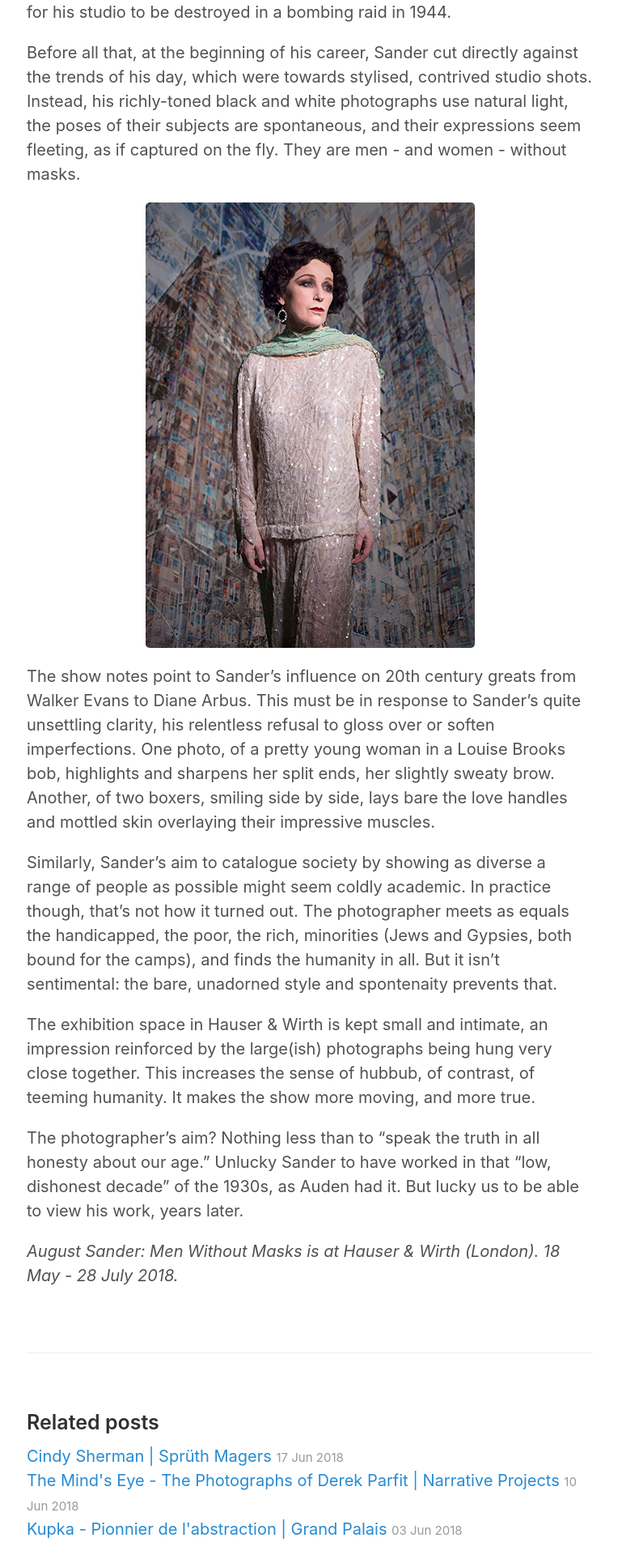
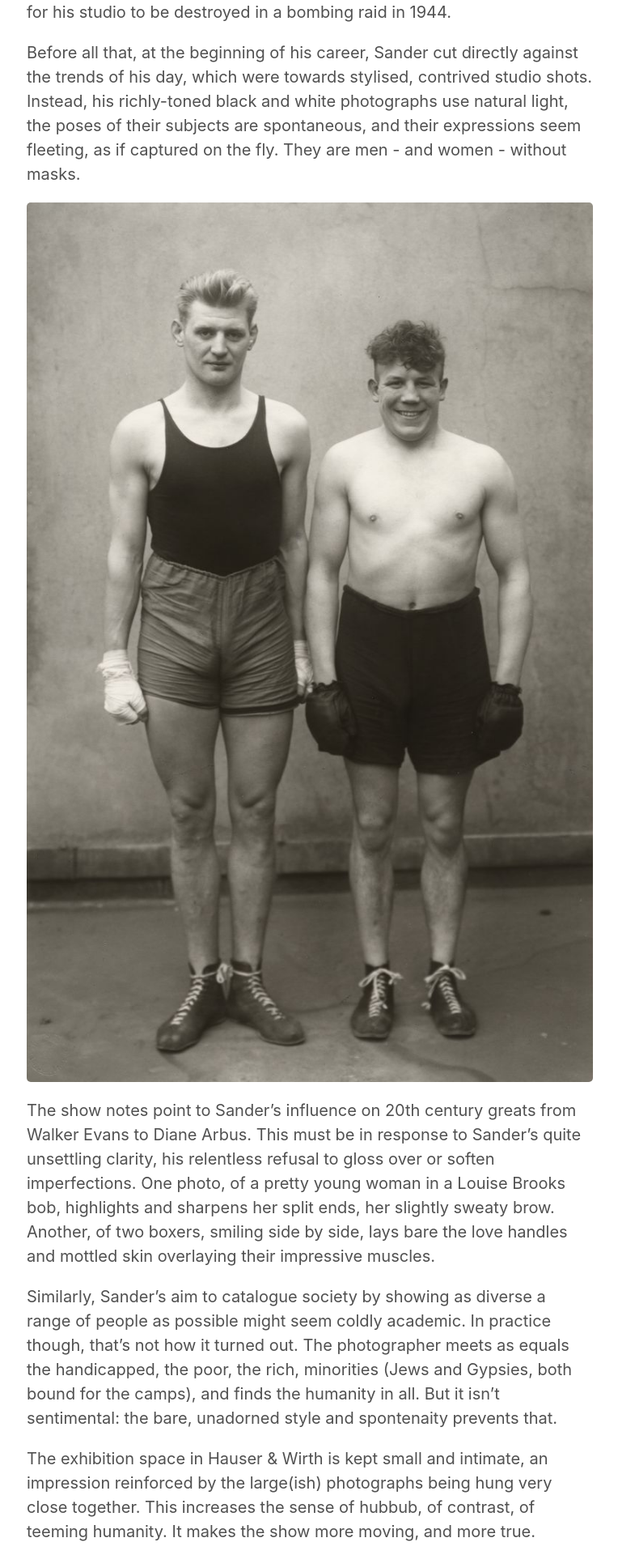
Before and after one commit to JMDKC/jmdkc.github.io, a Jekyll site: the page built from _posts/2018-06-23-sander-hauser-wirth.md, in a window 1280 px wide. Shown: the part 551-2471 px from the top of the page at 81% size, without its empty margins (257-1021 px from the left). Built offline with Jekyll 4.4.1, drawn with Linux system fonts in a browser that asks for light colours.

Commit message:
amended sander post

```diff
--- a/_posts/2018-06-23-sander-hauser-wirth.md
+++ b/_posts/2018-06-23-sander-hauser-wirth.md
@@ -7,7 +7,7 @@ Nazi Germany wasn't exactly an ideal environment for any artist, and that's part
 
 Before all that, at the beginning of his career, Sander cut directly against the trends of his day, which were towards stylised, contrived studio shots. Instead, his richly-toned black and white photographs use natural light, the poses of their subjects are spontaneous, and their expressions seem fleeting, as if captured on the fly. They are men - and women - without masks.
 
-![Installation view](/Assets/sherman-spruth-magers.jpg){: .center-image }
+![Installation view](/Assets/sander-hauser-wirth.jpg){: .center-image }
 
 The show notes point to Sander's influence on 20th century greats from Walker Evans to Diane Arbus. This must be in response to Sander's quite unsettling clarity, his relentless refusal to gloss over or soften imperfections. One photo, of a pretty young woman in a Louise Brooks bob, highlights and sharpens her split ends, her slightly sweaty brow. Another, of two boxers, smiling side by side, lays bare the love handles and mottled skin overlaying their impressive muscles.
 
```
